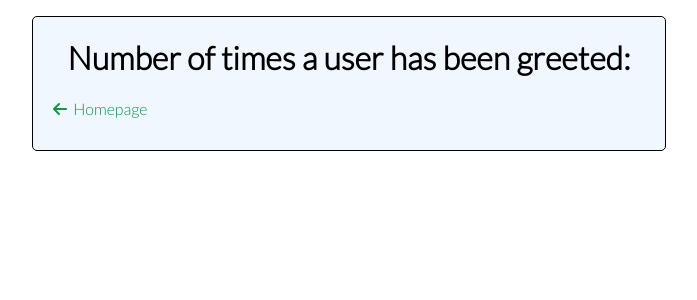
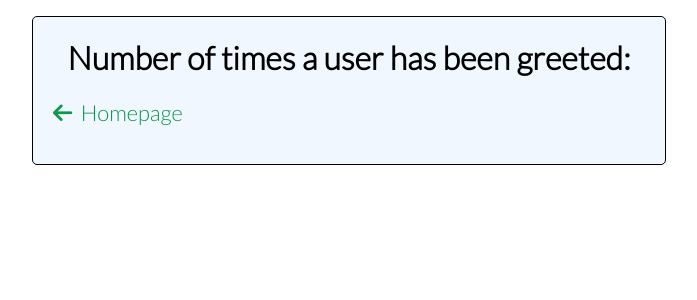
Before and after one commit to Horizyn77/greetings-webapp, a Node server app: a page that uses views/counter.handlebars in a window 1280 px wide. Shown: the top 300 px of the page, without its empty margins (291-988 px from the left). Run offline with Node 20, Linux system fonts and the light colour scheme; some libraries are stand-ins or nearby versions.

Commit message:
increased font-size on pages

```diff
--- a/public/style.css
+++ b/public/style.css
@@ -163,11 +163,11 @@ input[type="text"]:focus {
 
 .userCount {
     margin-left: 20px;
-    font-size: 18px;
+    font-size: 22px;
 }
 
 .greetedList {
-    font-size: 18px;
+    font-size: 22px;
 }
 
 .greetedList a {
@@ -182,6 +182,7 @@ input[type="text"]:focus {
 
 .backBtn {
     margin-left: 20px;
+    font-size: 22px;
 }
 
 .backBtn a {
```
